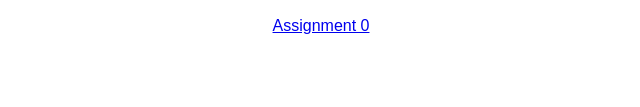
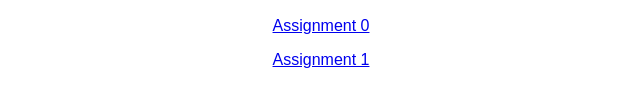
Before and after one commit to camyroo/Intro-Graphics, a plain HTML site: page index.html in a window 1280 px wide. Shown: the part 139-246 px from the top of the page, without its empty margins (319-959 px from the left). Drawn offline with Linux system fonts and the light colour scheme.

Commit message:
added asgn1 to page

```diff
--- a/index.html
+++ b/index.html
@@ -16,5 +16,6 @@
     <h1>Cameron Lee</h1>
     <h2>clee300@ucsc.edu | 1886283</h2>
     <p><a href="ASG0/src/asg0.html">Assignment 0</a></p>
+    <p><a href="ASG1/src/asg1.html">Assignment 1</a></p>
 </body>
 </html>
```
